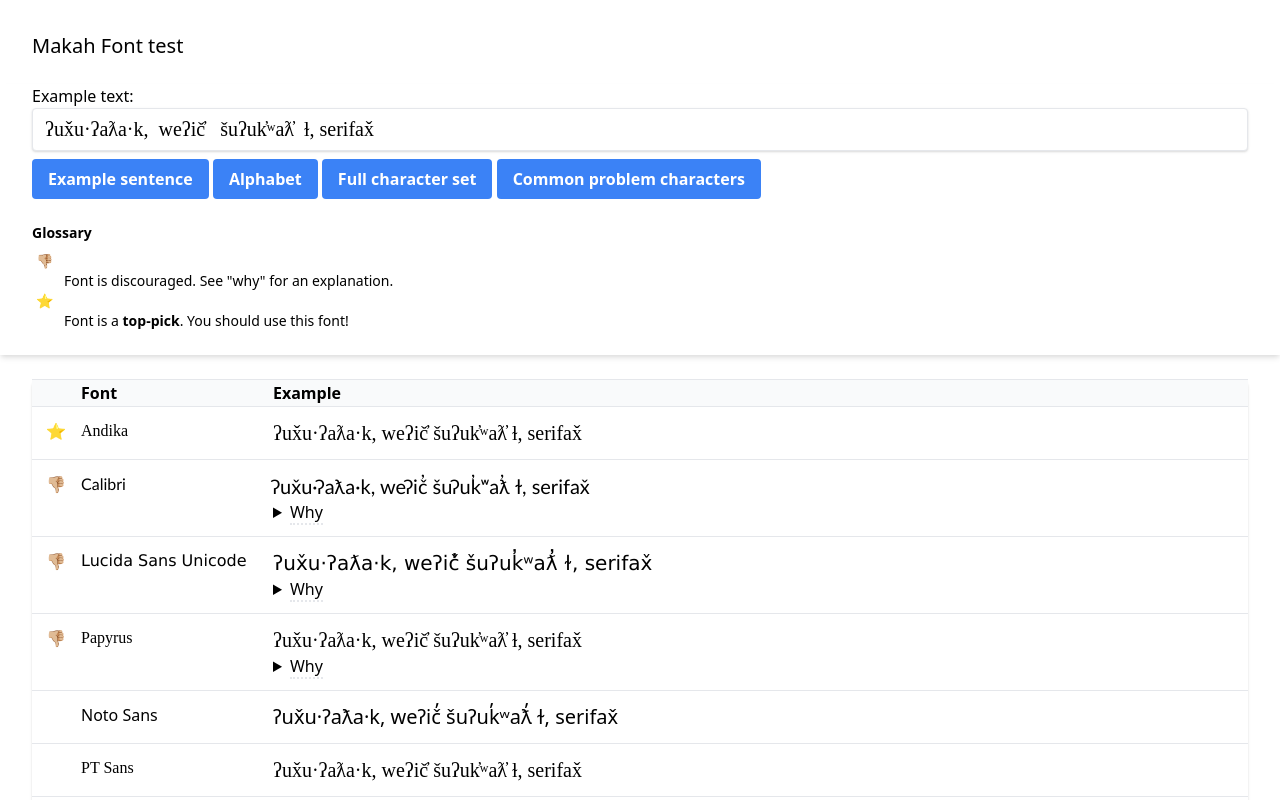
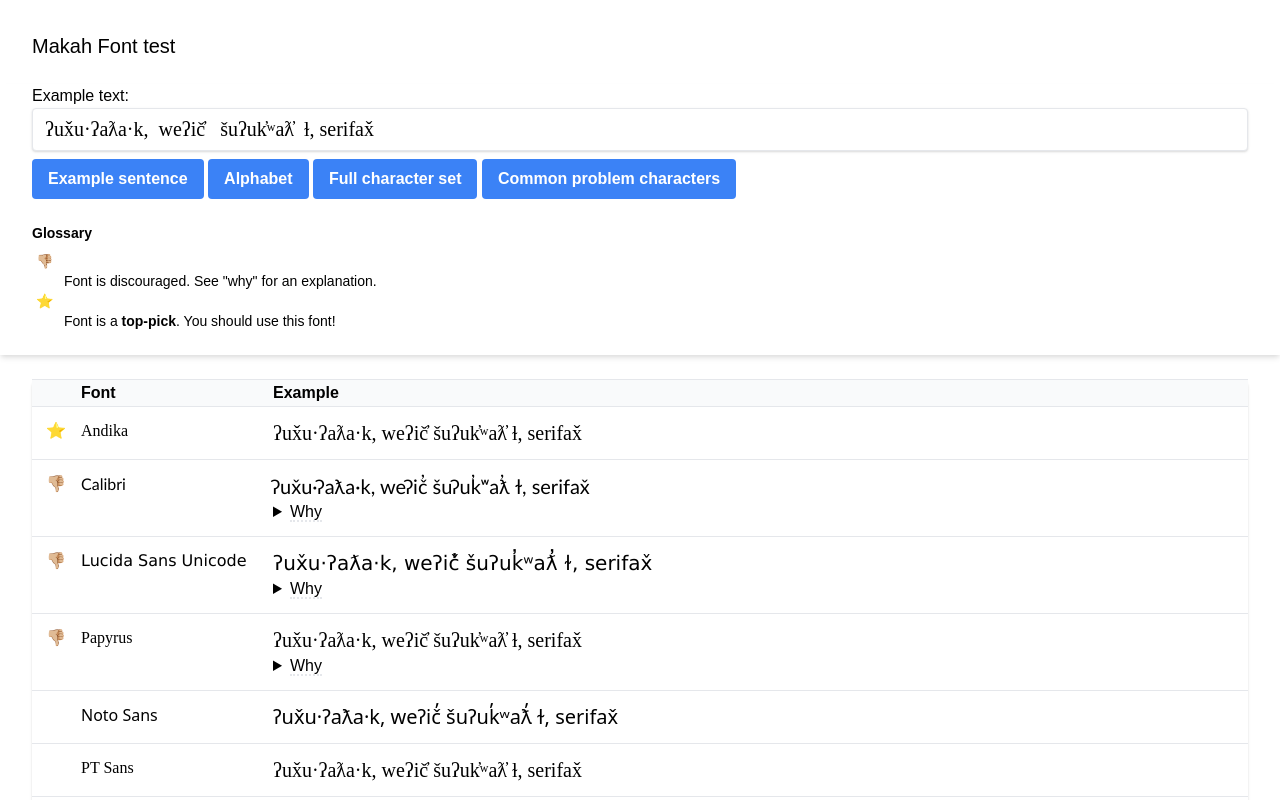
Before and after one commit to eddieantonio/makah-fonts, a Svelte app: page / in a window 1280 px wide. Shown: the top 800 px of the page. Built offline with nearby package versions, Linux system fonts and the light colour scheme; a web font is replaced by a local one.

Commit message:
final adjustments I should call it a day

```diff
--- a/src/App.svelte
+++ b/src/App.svelte
@@ -40,10 +40,6 @@
 </svelte:head>
 
 <style>
-:global(body) {
-  font-family: Andika, Arial, sans-serif;
-}
-
 input {
   font-family: "Times New Roman", "Times", serif;
 }
--- a/src/font-database.js
+++ b/src/font-database.js
@@ -35,7 +35,7 @@
     "Specifically requested by community?": "No",
     "Available on Google Fonts?": "No",
     "Web safe font": "No",
-    "Has all glyphs?": "",
+    "Has all glyphs?": "No",
     "Devoid of rendering oddities?": "",
   },
   "Noto Sans": {
@@ -43,8 +43,8 @@
     "Specifically requested by community?": "No",
     "Available on Google Fonts?": "Yes",
     "Web safe font": "No",
-    "Has all glyphs?": "",
-    "Devoid of rendering oddities?": "",
+    "Has all glyphs?": "No",
+    "Has font rendering oddities": "No",
     "Recommended": ""
   },
   "PT Sans": {
@@ -70,8 +70,8 @@
     "Specifically requested by community?": "No",
     "Available on Google Fonts?": "Yes",
     "Web safe font": "No",
-    "Has all glyphs?": "",
-    "Devoid of rendering oddities?": "",
+    "Has all glyphs?": "No",
+    "Has font rendering oddities?": "Yes",
     "Recommended": ""
   },
   "Proxima Nova": {
@@ -224,7 +224,7 @@
     "Available on Google Fonts?": "No",
     "Web safe font": "Yes",
     "Has all glyphs?": "",
-    "Devoid of rendering oddities?": "",
+    "Has font rendering oddities?": "Yes",
     "Recommended": ""
   },
   "Lobster": {
@@ -232,8 +232,8 @@
     "Specifically requested by community?": "No",
     "Available on Google Fonts?": "Yes",
     "Web safe font": "No",
-    "Has all glyphs?": "",
-    "Devoid of rendering oddities?": "",
+    "Has all glyphs?": "No",
+    "Has font rendering oddities?": "Yes",
     "Recommended": ""
   },
   "Kalam": {
@@ -250,8 +250,8 @@
     "Specifically requested by community?": "No",
     "Available on Google Fonts?": "Yes",
     "Web safe font": "No",
-    "Has all glyphs?": "",
-    "Devoid of rendering oddities?": "",
+    "Has all glyphs?": "No",
+    "Has font rendering oddities?": "Yes",
     "Recommended": ""
   },
   "Shadows Into Light": {
@@ -295,8 +295,8 @@
     "Specifically requested by community?": "No",
     "Available on Google Fonts?": "Yes",
     "Web safe font": "No",
-    "Has all glyphs?": "",
-    "Devoid of rendering oddities?": "",
+    "Has all glyphs?": "No",
+    "Has font rendering oddities?": "Yes",
     "Recommended": ""
   },
   "Comfortaa": {
@@ -322,8 +322,8 @@
     "Specifically requested by community?": "No",
     "Available on Google Fonts?": "Yes",
     "Web safe font": "No",
-    "Has all glyphs?": "",
-    "Devoid of rendering oddities?": "",
+    "Has all glyphs?": "No",
+    "Has font rendering oddities?": "Yes",
     "Recommended": ""
   },
   "Courier New": {
@@ -404,7 +404,7 @@
     if (this.hasFontRenderingOddity)
       reasons.push("Has graphical glitches (check «č̓», «k̓», «x̌»)");
 
-    if (!this.hasAllNecessaryGlyphs)
+    if (this.isMissingGlyphs)
       reasons.push("Does not contain all characters necessary (check «ʔ», «ƛ̓», «ɫ», «ʷ», «ŋ»)");
 
     return reasons;
@@ -419,23 +419,27 @@
   }
 
   get isAvailableOnGoogleFonts() {
-    return toBoolean(this._rawData["Available on Google Fonts?"])
+    return toTristate(this._rawData["Available on Google Fonts?"]) === true;
   }
 
   get isWebSafeFont() {
-    return toBoolean(this._rawData["Web safe font"]);
+    return toTristate(this._rawData["Web safe font"]) === true;
   }
 
   get rendersOk() {
-    return !this.hasFontRenderingOddity;
+    return this.hasFontRenderingOddity === false;
   }
 
   get hasFontRenderingOddity() {
-    return toBoolean(this._rawData["Has font rendering oddities?"]);
+    return toTristate(this._rawData["Has font rendering oddities?"]) === true;
   }
 
   get hasAllNecessaryGlyphs() {
-    return toBoolean(this._rawData["Has all glyphs?"]);
+    return toTristate(this._rawData["Has all glyphs?"]) === true;
+  }
+
+  get isMissingGlyphs() {
+    return toTristate(this._rawData["Has all glyphs?"]) === false;
   }
 
   get googleFontsURL() {
@@ -448,13 +452,20 @@
   }
 }
 
-function toBoolean(value) {
-  if (!value) return false;
+function toTristate(value) {
+  if (!value) return null;
 
-  if (value.toLowerCase() == "yes") {
-    return true;
-  } else {
-    return false;
+  if (typeof value != "string") {
+    throw new TypeError(`Expected value to be a string, but it's a ${typeof value}`);
+  }
+
+  switch (value.toLowerCase()) {
+    case "yes":
+      return true;
+    case "no":
+      return false;
+    default:
+      throw new RangeError(`invalid tristate: ${value}`);
   }
 }
 
--- a/tailwind.config.js
+++ b/tailwind.config.js
@@ -9,7 +9,9 @@
   },
   darkMode: false, // or 'media' or 'class'
   theme: {
-    extend: {},
+    fontFamily: {
+      'sans': ['Andika', 'Arial', 'sans-serif']
+    },
   },
   variants: {
     extend: {},
```
